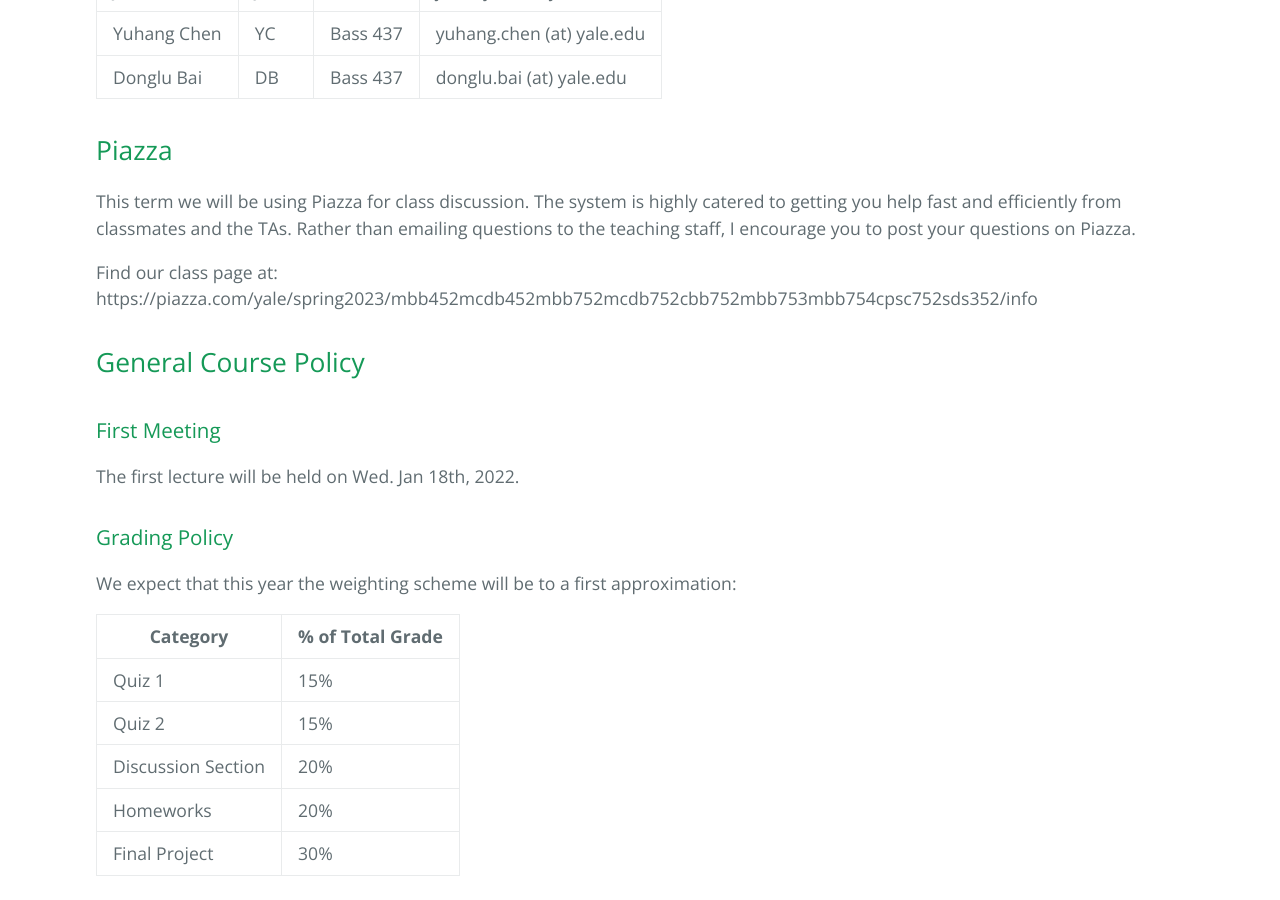
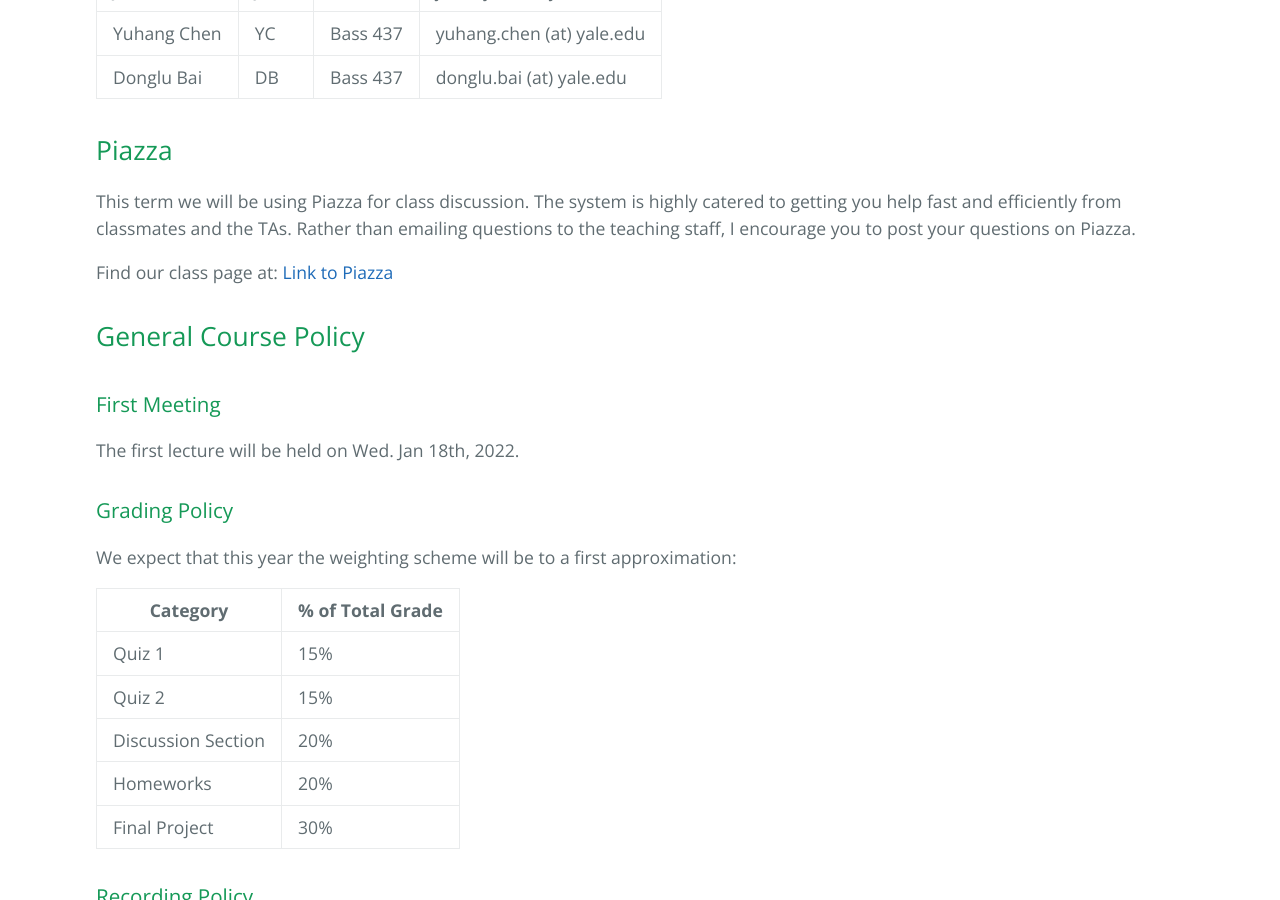
Before and after one commit to gersteinlab/cbb752b23, a Jekyll site: the page built from info.md, in a window 1280 px wide and 900 px high, scrolled down 1411 px. Built offline with Jekyll 4.4.1, drawn with Linux system fonts in a browser that asks for light colours.

Commit message:
Update info.md

```diff
--- a/info.md
+++ b/info.md
@@ -41,7 +41,7 @@ Consultation is available UPON REQUEST or according to times stipulated by the i
 
 This term we will be using Piazza for class discussion. The system is highly catered to getting you help fast and efficiently from classmates and the TAs. Rather than emailing questions to the teaching staff, I encourage you to post your questions on Piazza.
 
-Find our class page at: https://piazza.com/yale/spring2023/mbb452mcdb452mbb752mcdb752cbb752mbb753mbb754cpsc752sds352/info
+Find our class page at: [Link to Piazza](https://piazza.com/yale/spring2023/mbb452mcdb452mbb752mcdb752cbb752mbb753mbb754cpsc752sds352/info)
 
 ## General Course Policy
 
```
